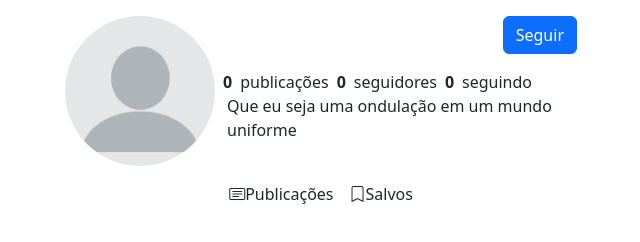
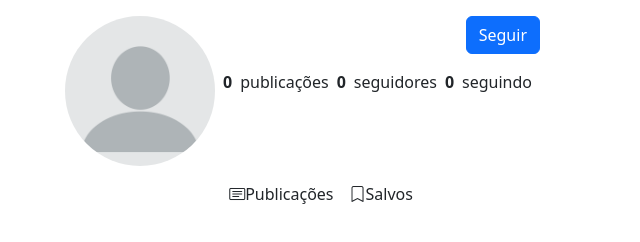
Before and after one commit to DaviGGA/social-media, a plain HTML site: page pages/profile.html in a window 1280 px wide. Shown: the whole page, without its empty margins (319-959 px from the left). Drawn offline with nearby package versions, Linux system fonts and the light colour scheme; no server answers.

Commit message:
took off mocked profile description

```diff
--- a/pages/profile.html
+++ b/pages/profile.html
@@ -34,7 +34,7 @@
                     <div id="following-count" class="fw-bold me-2">0</div><div class="me-2">seguindo</div>
                 </div>
                 <div style="overflow: hidden" class="row px-3">
-                    Que eu seja uma ondulação em um mundo uniforme
+
                 </div>
             </div>
         </div>
```
